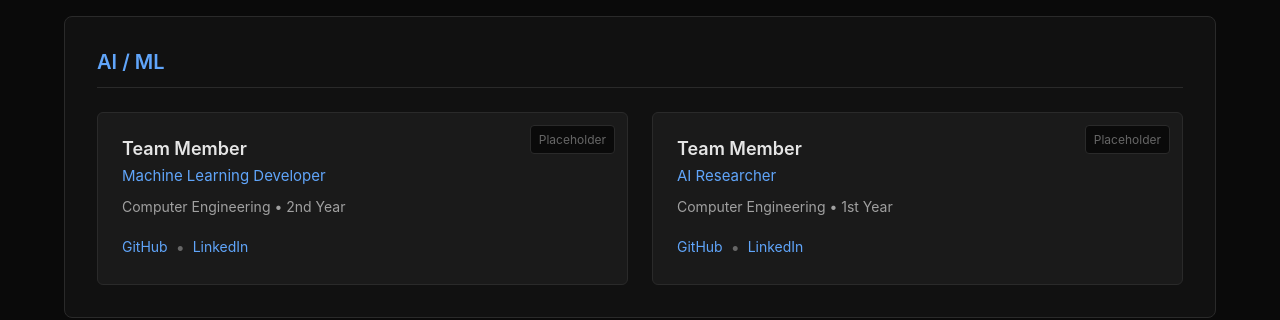
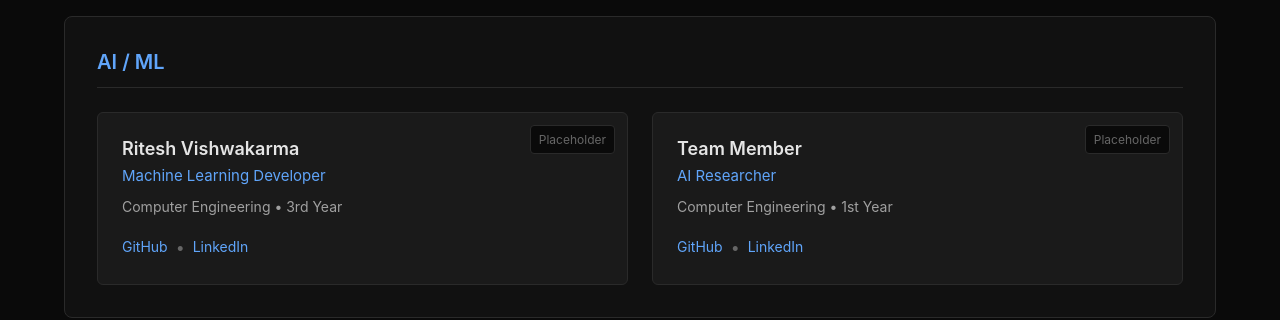
Before and after one commit to RiteshhVishwakarma/ai-robotics-initiative-project, a React (Vite) app: page / in a window 1280 px wide. Shown: the part 7020-7340 px from the top of the page. Built offline with nearby package versions, Linux system fonts and the light colour scheme.

Commit message:
chore: clean up files and confirm portfolio link

```diff
--- a/src/data/team.js
+++ b/src/data/team.js
@@ -4,24 +4,24 @@ export const founder = {
   university: "Ajeenkya DY Patil University, Pune",
   description: "Coordinating initiative direction, project coordination, and interdisciplinary collaboration.",
   links: {
-    linkedin: "#",
-    github: "#",
-    portfolio: "#"
+    linkedin: "https://www.linkedin.com/in/ritesh-vishwakarma-272907229/",
+    github: "https://github.com/RiteshhVishwakarma/",
+    portfolio: "https://riteshvishportfolio.netlify.app/"
   }
 };
 
 export const teamMembers = [
   {
     id: 1,
-    name: "Team Member",
+    name: "Ritesh Vishwakarma",
     branch: "Computer Engineering",
-    year: "2nd Year",
+    year: "3rd Year",
     domain: "AI / ML",
     role: "Machine Learning Developer",
     placeholder: true,
     links: {
-      github: "#",
-      linkedin: "#"
+      github: "https://github.com/RiteshhVishwakarma/",
+      linkedin: "https://www.linkedin.com/in/ritesh-vishwakarma-272907229/"
     }
   },
   {
```
Also changed, not shown: 1 other file (tests, documents, lock files or other folders).
